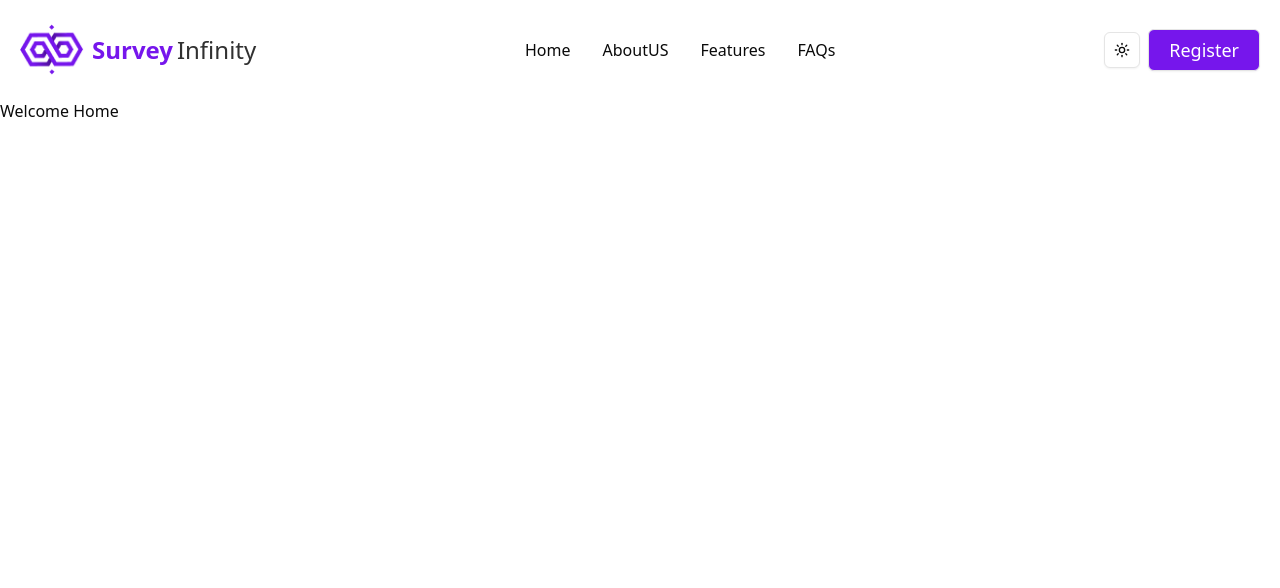
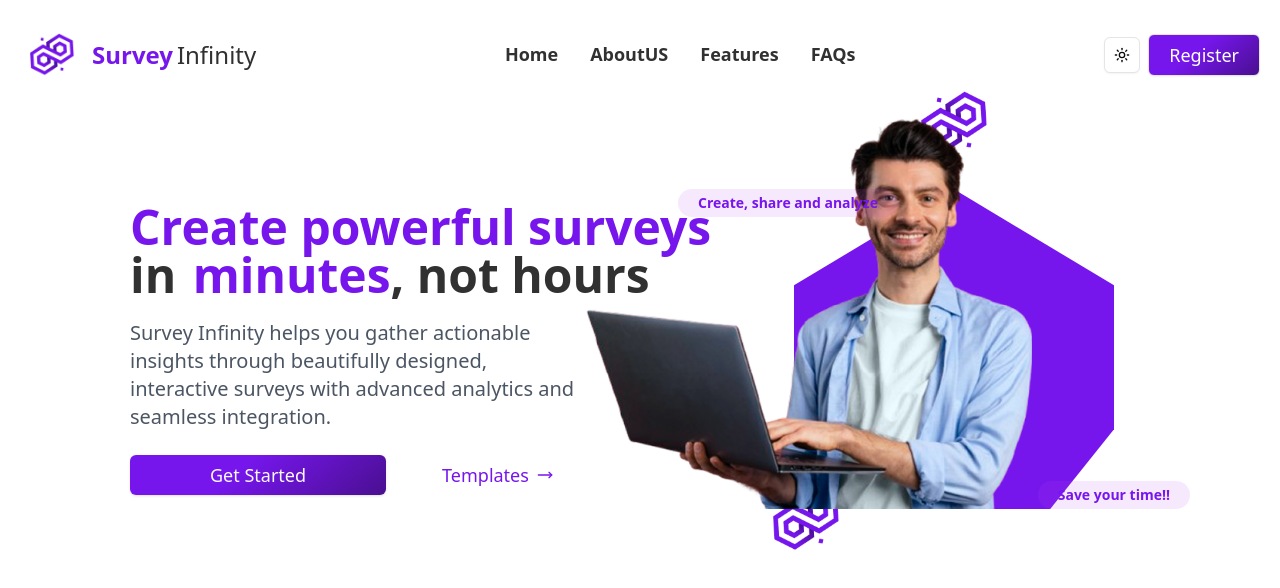
Before and after one commit to Ahmedatia99/Survey-Monkey, a React (Vite) app in the folder client/: page / in a window 1280 px wide. Shown: the top 588 px of the page. Built offline with nearby package versions, Linux system fonts and the light colour scheme.

Commit message:
add hero section with responsive and some customs styles

```diff
--- a/client/src/components/comman/Navbar.jsx
+++ b/client/src/components/comman/Navbar.jsx
@@ -58,7 +58,11 @@ const Navbar = () => {
               <DialogTrigger asChild>
                 <Button
                   variant="outline"
-                  className="bg-purple text-white text-lg p-5 max-sm:p-2 max-sm:px-4 max-sm:text-sm"
+                  className=" text-white text-lg p-5 max-sm:p-2 max-sm:px-4 max-sm:text-sm"
+                  style={{
+                    background:
+                      "linear-gradient(320.2deg, #490F8F -0.43%, #7616EC 58.46%)",
+                  }}
                 >
                   Register
                 </Button>
--- /dev/null
+++ b/client/src/components/home/Hero.jsx
@@ -0,0 +1,79 @@
+import React from "react";
+import { Button } from "@/components/ui/button";
+import { MoveRight } from "lucide-react";
+import logo from "/image/survey-money-logo.png";
+import model from "/image/landing-person.png";
+
+const Hero = () => {
+  return (
+    <div className="flex flex-col  md:flex-col lg:flex-row justify-center items-center py-10 lg:py-20 gap-8 lg:gap-10 px-4 md:px-8">
+      <section className=" lg:w-1/2 flex flex-col items-start  justify-center">
+        <h1 className="text-3xl md:text-6xl lg:text-5xl text-purple font-bold">
+          Create powerful surveys
+          <br />
+          <span className="text-midnight dark:text-white font-bold mr-1">
+            in
+          </span>{" "}
+          minutes
+          <span className="text-midnight dark:text-white font-bold mr-1">
+            , not hours
+          </span>
+        </h1>
+        <p className="text-base md:text-xl mb-6 text-gray-600 dark:text-gray-300 max-w-md mt-5">
+          Survey Infinity helps you gather actionable insights through
+          beautifully designed, interactive surveys with advanced analytics and
+          seamless integration.
+        </p>
+        <div className="flex flex-col sm:flex-row gap-4 w-full sm:w-auto">
+          <Button
+            className="capitalize dark:text-white py-4 px-8 text-base sm:py-5 sm:px-20 sm:text-lg"
+            style={{
+              background:
+                "linear-gradient(320.2deg, #490F8F -0.43%, #7616EC 58.46%)",
+            }}
+          >
+            get started
+          </Button>
+          <Button className="capitalize dark:text-white py-4 px-8 text-base sm:py-5 sm:px-10 sm:text-lg bg-transparent border-0 shadow-none text-purple hover:bg-transparent">
+            templates <MoveRight />
+          </Button>
+        </div>
+      </section>
+      {/* Hide image section on md and below */}
+      <section className="relative lg:w-1/3 hidden lg:flex items-center justify-center ">
+        <div
+          className="w-[40vw] h-[40vw] max-w-[320px] max-h-[320px] bg-purple"
+          style={{
+            clipPath:
+              "polygon(50% 0%, 100% 30%, 100% 75%, 80% 100%, 20% 100%, 0 75%, 0 30%)",
+          }}
+        ></div>
+        <FloatingLogo className="absolute -top-28 left-1/2 -translate-x-1/2 w-16 md:w-24 aspect-auto" />
+        <FloatingLogo className="absolute -bottom-14 left-0 w-16 md:w-24 aspect-auto" />
+        <img
+          src={model}
+          alt="model"
+          loading="lazy"
+          className="absolute bottom-0 right-[30%] max-w-[220px] md:max-w-md aspect-auto"
+        />
+        <Bubble text="Create, share and analyze" position="-left-20 top-0" />
+        <Bubble text="Save your time!!" position="-right-10 bottom-0" />
+      </section>
+    </div>
+  );
+};
+
+export default Hero;
+const Bubble = ({ text, position }) => {
+  return (
+    <div
+      className={`absolute text-purple px-5 py-1 rounded-2xl text-sm font-semibold bg-[#BF4EE81F] dark:text-white dark:bg-purple ${position}`}
+    >
+      {text}
+    </div>
+  );
+};
+
+const FloatingLogo = ({ className }) => {
+  return <img src={logo} alt="floating-logo" className={className} />;
+};
--- a/client/src/pages/Home.jsx
+++ b/client/src/pages/Home.jsx
@@ -1,9 +1,12 @@
-import React from 'react'
+import React from "react";
+import Hero from "@/components/home/Hero";
 
 const Home = () => {
   return (
-    <div>Welcome Home</div>
-  )
-}
+    <section className="container mx-auto px-5">
+      <Hero />
+    </section>
+  );
+};
 
-export default Home
+export default Home;
--- a/client/src/styles/tailwind.css
+++ b/client/src/styles/tailwind.css
@@ -66,3 +66,9 @@
     @apply bg-background text-foreground;
   }
 }
+
+@layer utilities {
+  .nav{
+    @apply text-midnight border-b-2 border-transparent hover:text-purple hover:border-b-2 hover:border-purple transition-colors duration-300 text-xl md:text-lg font-semibold dark:text-white dark:hover:text-purple;
+  }
+}
```
Also changed, not shown: client/public/image/landing-person.png (added), client/public/image/survey-money-logo.png.
